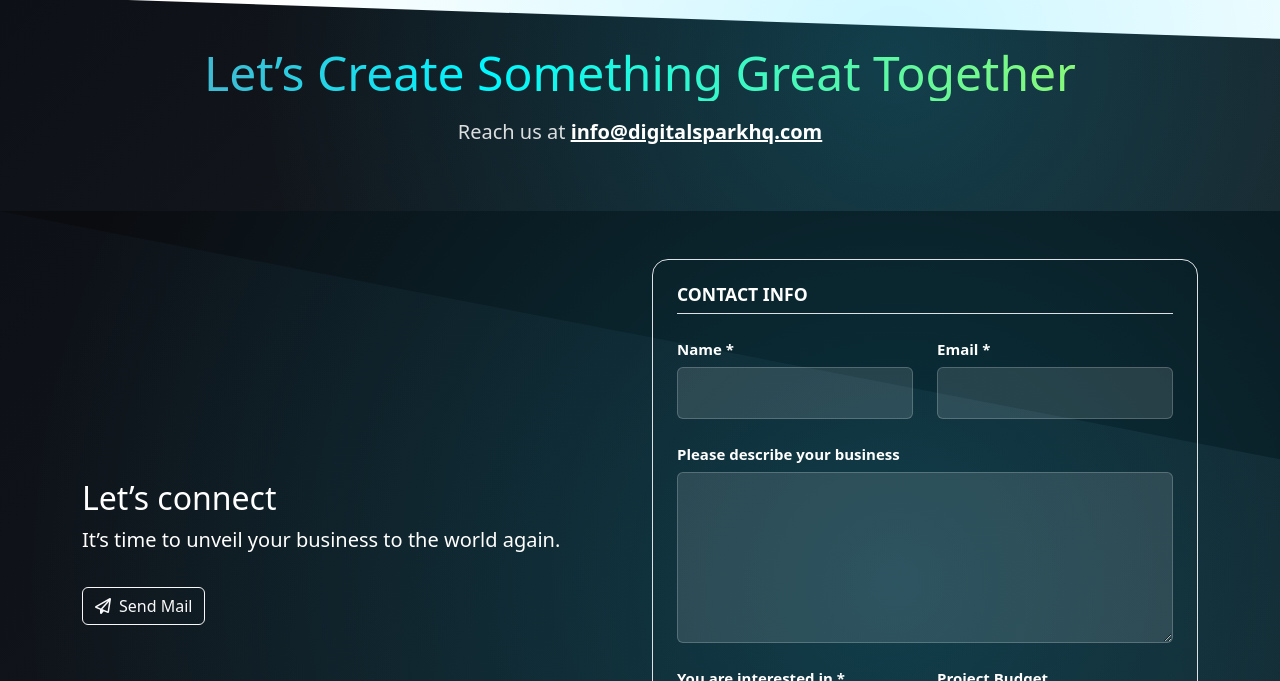
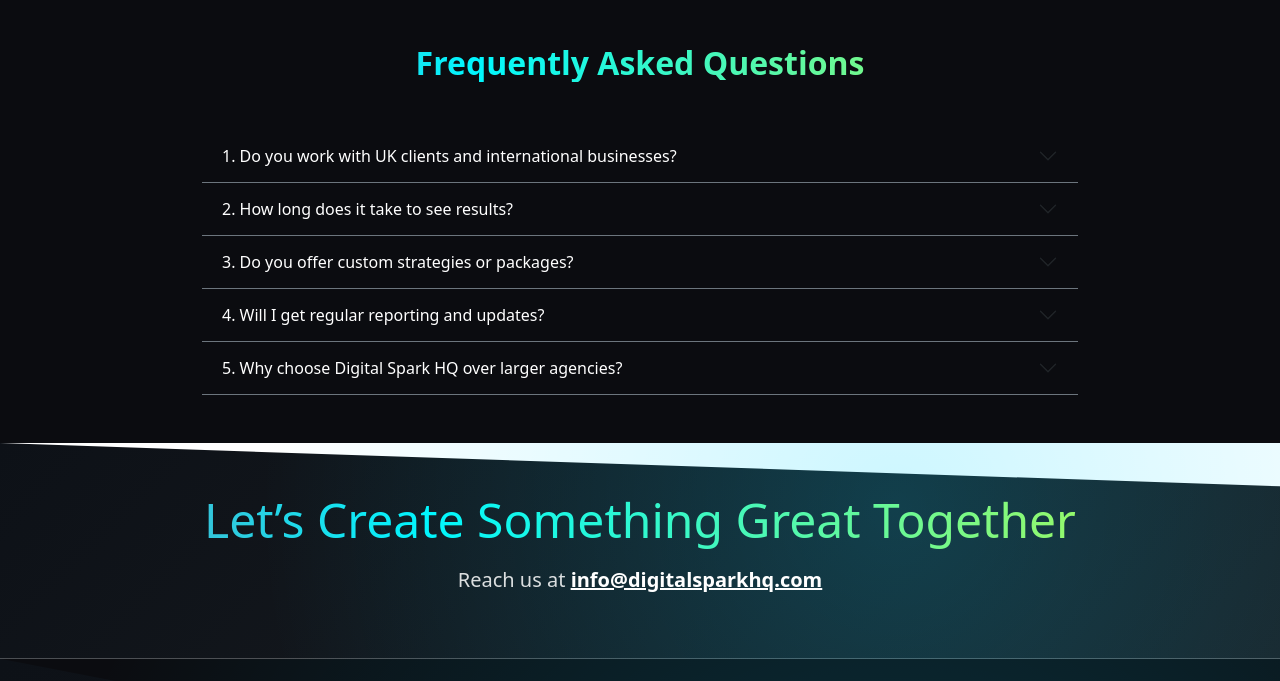
Before and after one commit to Iambiswajit-C/digitalsparkhq, a Jekyll site: the page built from about.md, in a window 1280 px wide and 900 px high, scrolled down 2541 px, cut to the strip 219-900 px from the top of the window. Built offline with Jekyll 4.4.1, drawn with Linux system fonts in a browser that asks for light colours.

Commit message:
Update about.md

```diff
--- a/about.md
+++ b/about.md
@@ -126,6 +126,109 @@
   </div>
 </section>
 
+<!-- FAQs Section -->
+<section id="service-faqs" class="py-5 text-white position-relative">
+
+  <div class="service-dark-bg"></div>
+
+  <div class="container fade-in" style="max-width:900px;">
+
+    <h2 class="fw-bold gradient-text text-center mb-5">
+      Frequently Asked Questions
+    </h2>
+
+    <div class="accordion accordion-flush" id="faqAccordion">
+
+      <!-- Q1 -->
+      <div class="accordion-item bg-transparent border-bottom border-secondary">
+        <h3 class="accordion-header">
+          <button class="accordion-button collapsed bg-transparent text-white"
+                  data-bs-toggle="collapse"
+                  data-bs-target="#faq1">
+            1. Do you work with UK clients and international businesses?
+          </button>
+        </h3>
+        <div id="faq1" class="accordion-collapse collapse" data-bs-parent="#faqAccordion">
+          <div class="accordion-body text-white-75">
+            Yes. We actively work with businesses across the UK, Europe, and India.
+            We align meetings, communication, and delivery with your time zone for seamless collaboration.
+          </div>
+        </div>
+      </div>
+
+      <!-- Q2 -->
+      <div class="accordion-item bg-transparent border-bottom border-secondary">
+        <h3 class="accordion-header">
+          <button class="accordion-button collapsed bg-transparent text-white"
+                  data-bs-toggle="collapse"
+                  data-bs-target="#faq2">
+            2. How long does it take to see results?
+          </button>
+        </h3>
+        <div id="faq2" class="accordion-collapse collapse" data-bs-parent="#faqAccordion">
+          <div class="accordion-body text-white-75">
+            Timelines vary by service. SEO typically shows strong results within 3–6 months,
+            while paid ads and design projects deliver impact much faster. We focus on sustainable, long-term growth.
+          </div>
+        </div>
+      </div>
+
+      <!-- Q3 -->
+      <div class="accordion-item bg-transparent border-bottom border-secondary">
+        <h3 class="accordion-header">
+          <button class="accordion-button collapsed bg-transparent text-white"
+                  data-bs-toggle="collapse"
+                  data-bs-target="#faq3">
+            3. Do you offer custom strategies or packages?
+          </button>
+        </h3>
+        <div id="faq3" class="accordion-collapse collapse" data-bs-parent="#faqAccordion">
+          <div class="accordion-body text-white-75">
+            Every business is different. We create tailored strategies based on your goals, market, and budget —
+            not cookie-cutter packages.
+          </div>
+        </div>
+      </div>
+
+      <!-- Q4 -->
+      <div class="accordion-item bg-transparent border-bottom border-secondary">
+        <h3 class="accordion-header">
+          <button class="accordion-button collapsed bg-transparent text-white"
+                  data-bs-toggle="collapse"
+                  data-bs-target="#faq4">
+            4. Will I get regular reporting and updates?
+          </button>
+        </h3>
+        <div id="faq4" class="accordion-collapse collapse" data-bs-parent="#faqAccordion">
+          <div class="accordion-body text-white-75">
+            Absolutely. You receive clear reports, performance insights, and ongoing communication so you always know
+            what’s working and where we’re improving.
+          </div>
+        </div>
+      </div>
+
+      <!-- Q5 -->
+      <div class="accordion-item bg-transparent border-bottom border-secondary">
+        <h3 class="accordion-header">
+          <button class="accordion-button collapsed bg-transparent text-white"
+                  data-bs-toggle="collapse"
+                  data-bs-target="#faq5">
+            5. Why choose Digital Spark HQ over larger agencies?
+          </button>
+        </h3>
+        <div id="faq5" class="accordion-collapse collapse" data-bs-parent="#faqAccordion">
+          <div class="accordion-body text-white-75">
+            We combine senior-level expertise with personalized attention. You get strategy, speed, and results —
+            without enterprise pricing or slow processes.
+          </div>
+        </div>
+      </div>
+
+    </div>
+
+  </div>
+</section>
+
 <!-- CTA -->
 <section id="about-cta" class="py-5 text-white position-relative text-center">
   <div class="footer-bg"></div>
```
